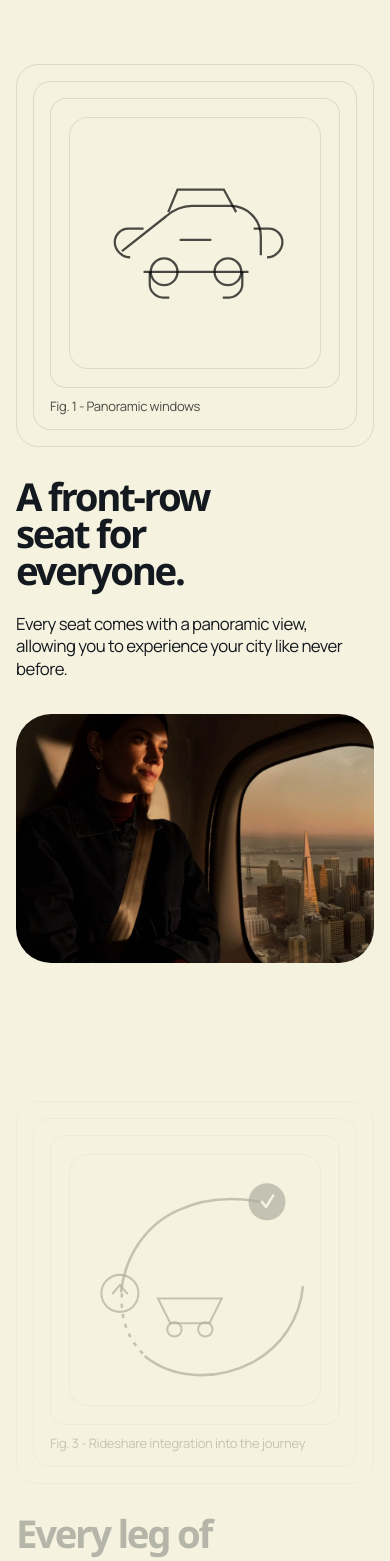
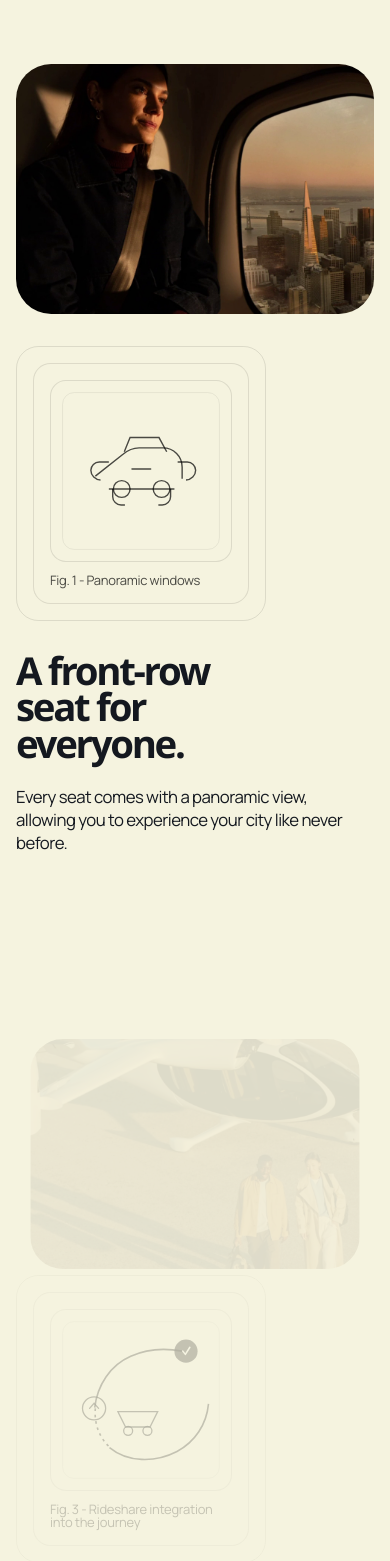
Before and after one commit to Dhanushcr18/map-animation, a React (Vite) app: page / in a window 390 px wide. Shown: the top 1561 px of the page. Built offline with nearby package versions, Linux system fonts and the light colour scheme.

Commit message:
Reorder mobile feature layout

```diff
--- a/src/App.tsx
+++ b/src/App.tsx
@@ -319,8 +319,19 @@ function App() {
                   className="feature-step flex min-h-[100vh] items-center py-12 lg:py-0"
                 >
                   <div className={`feature-copy-${index} w-full opacity-100 lg:opacity-0`}>
-                    <div className="mx-auto max-w-[370px] lg:ml-auto lg:mr-0">
-                      <div className="rounded-[1.4rem] border border-black/10 bg-white/12 p-4">
+                    <div className="mx-auto max-w-[370px] lg:ml-auto lg:mr-0 lg:max-w-[370px]">
+                      <div
+                        className={`feature-mobile-media-${index} mb-8 overflow-hidden rounded-[2.2rem] lg:hidden`}
+                      >
+                        <img
+                          src={slide.image}
+                          alt={slide.title}
+                          className="h-[64vw] w-full object-cover md:h-[58vw]"
+                        />
+                      </div>
+
+                      <div className="grid gap-8 lg:block">
+                        <div className="w-full max-w-[250px] rounded-[1.4rem] border border-black/10 bg-white/12 p-4">
                           <div
                             className="rounded-[1.1rem] border border-black/10 p-4"
                             style={{ backgroundColor: 'rgba(245, 243, 223, 0.7)' }}
@@ -334,7 +345,7 @@ function App() {
                           </div>
                         </div>
 
-                      <div className="mt-8 space-y-6">
+                        <div className="space-y-6">
                           <h2 className="max-w-[10ch] font-sans text-[clamp(2.4rem,4vw,4.15rem)] font-semibold leading-[0.96] tracking-[-0.06em]">
                             {slide.title}
                           </h2>
@@ -342,11 +353,6 @@ function App() {
                             {slide.body}
                           </p>
                         </div>
-
-                      <div
-                        className={`feature-mobile-media-${index} mt-8 overflow-hidden rounded-[2.2rem] lg:hidden`}
-                      >
-                        <img src={slide.image} alt={slide.title} className="h-[64vw] w-full object-cover md:h-[58vw]" />
                       </div>
                     </div>
                   </div>
```
Lines whose indentation alone changed are shown as unchanged.
